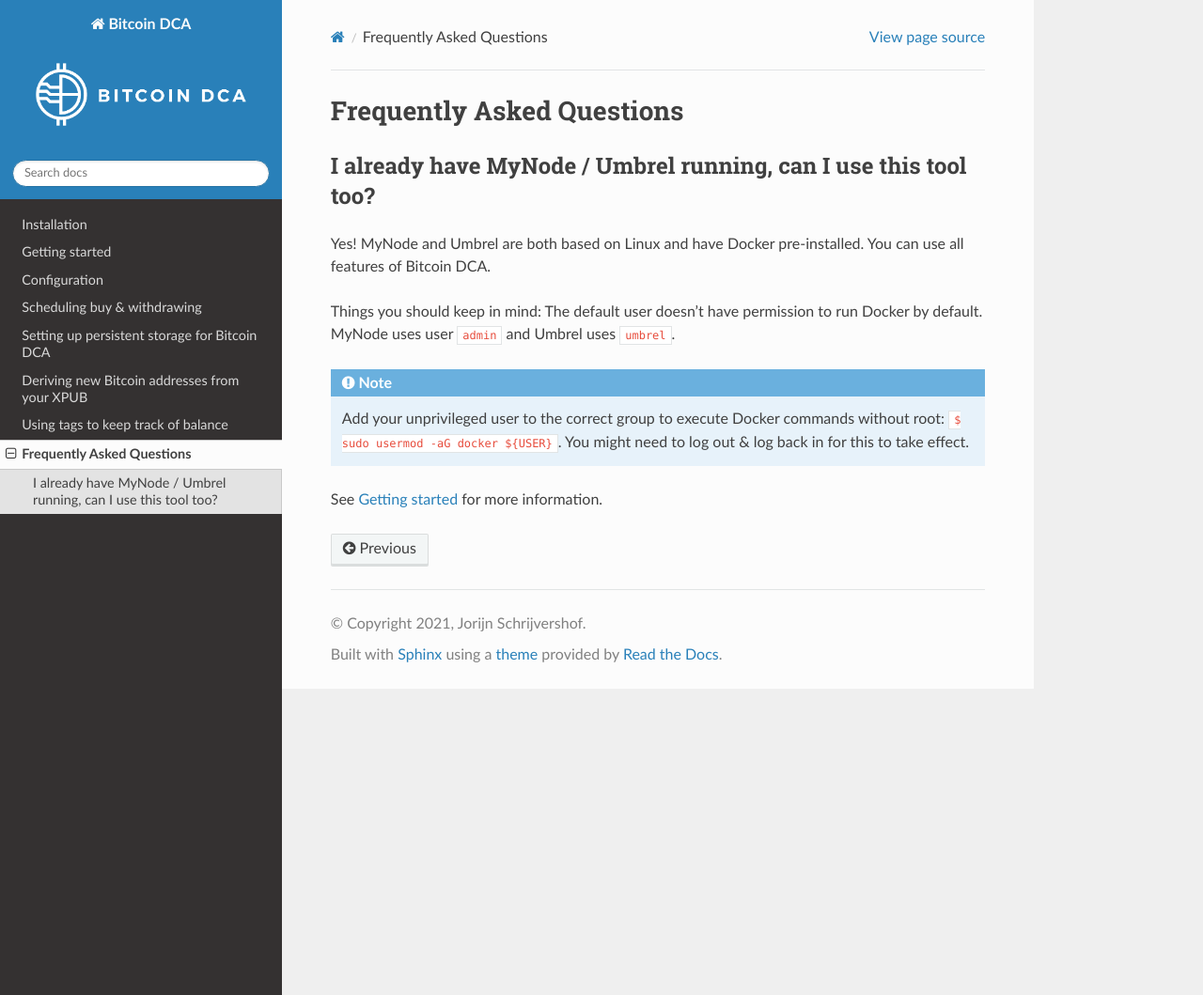
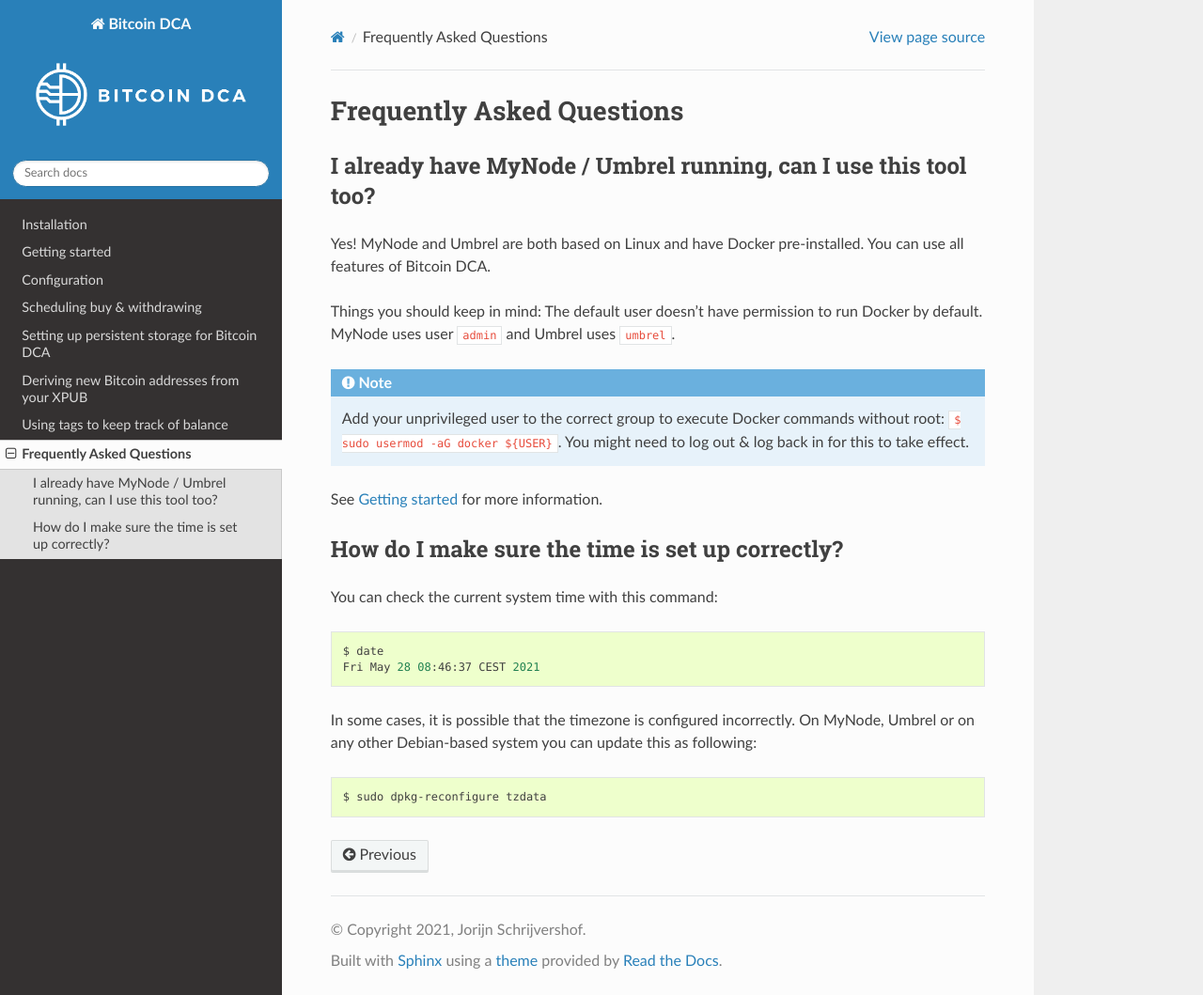
Before and after one commit to jorijn/bitcoin-dca, a Sphinx documentation site: the page built from docs/faq.rst, in a window 1280 px wide and 1059 px high. Shown: the whole window at 94% size. Built offline with Sphinx 7.4.7 and the Read the Docs theme 2.0.0, drawn with Linux system fonts in a browser that asks for light colours; pages that are not in the unit, such as notebooks, are missing from menus.

Commit message:
adds a piece of documentation about fixing the timezone

```diff
--- a/docs/faq.rst
+++ b/docs/faq.rst
@@ -19,3 +19,19 @@
 .. include:: ./includes/add-user-to-docker-group.rst
 
 See :ref:`getting-started` for more information.
+
+How do I make sure the time is set up correctly?
+------------------------------------------------
+
+You can check the current system time with this command:
+
+.. code-block:: bash
+
+   $ date
+   Fri May 28 08:46:37 CEST 2021
+
+In some cases, it is possible that the timezone is configured incorrectly. On MyNode, Umbrel or on any other Debian-based system you can update this as following:
+
+.. code-block:: bash
+
+   $ sudo dpkg-reconfigure tzdata
```
